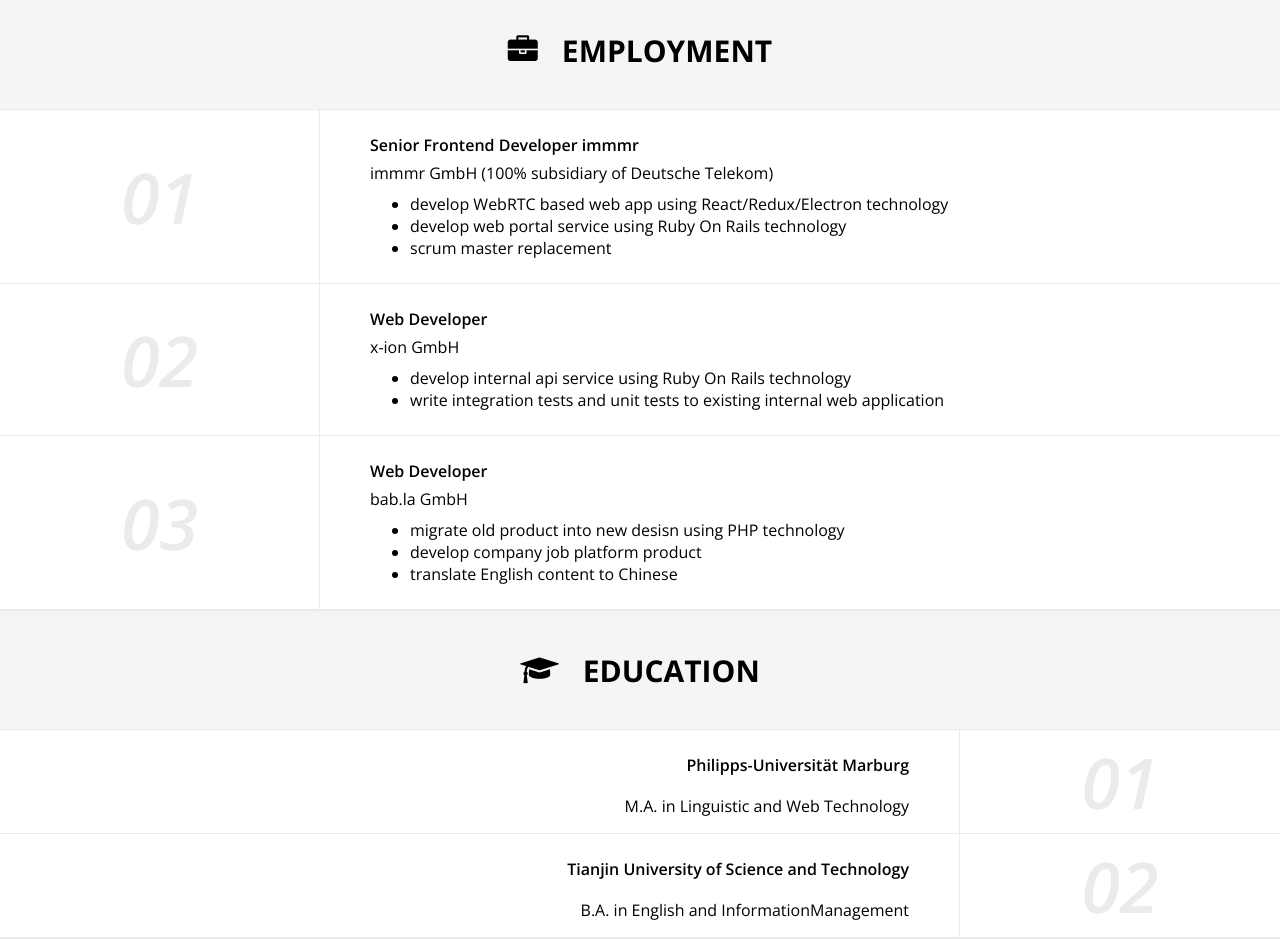
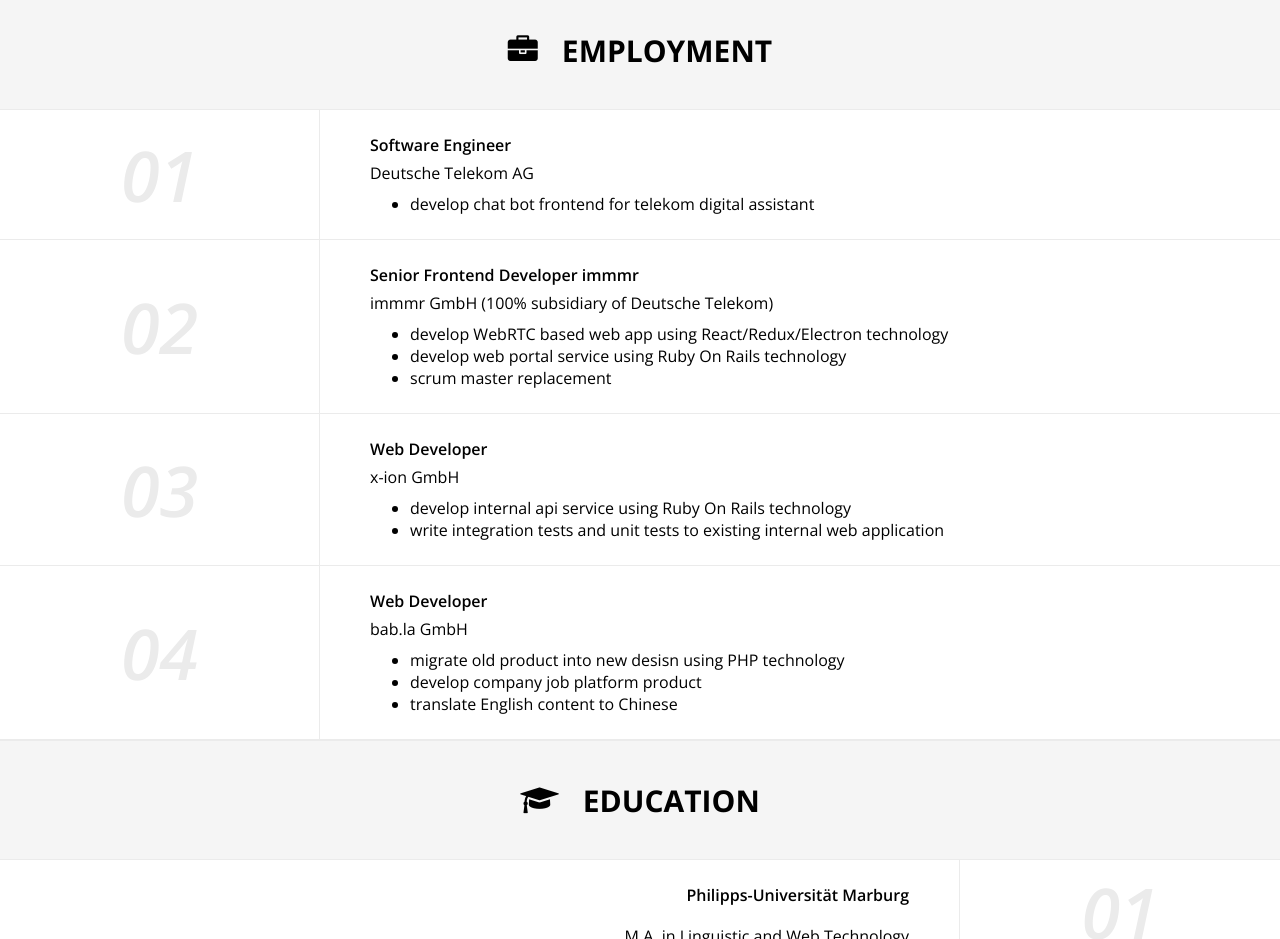
Before and after one commit to maomaoZH/whoiam, a React (Create React App) app: page / in a window 1280 px wide. Shown: the part 1260-2199 px from the top of the page. Built offline with nearby package versions, Linux system fonts and the light colour scheme.

Commit message:
upate resume

```diff
--- a/src/data.js
+++ b/src/data.js
@@ -35,6 +35,14 @@
 ];
 
 const jobExperiences = [
+  {
+    Title: "Software Engineer",
+    Company: "Deutsche Telekom AG",
+    Responsibilities: [
+      "develop chat bot frontend for telekom digital assistant"
+    ],
+    Achievements: ""
+  },
   {
     Title: "Senior Frontend Developer immmr",
     Company: "immmr GmbH (100% subsidiary of Deutsche Telekom)",
```
